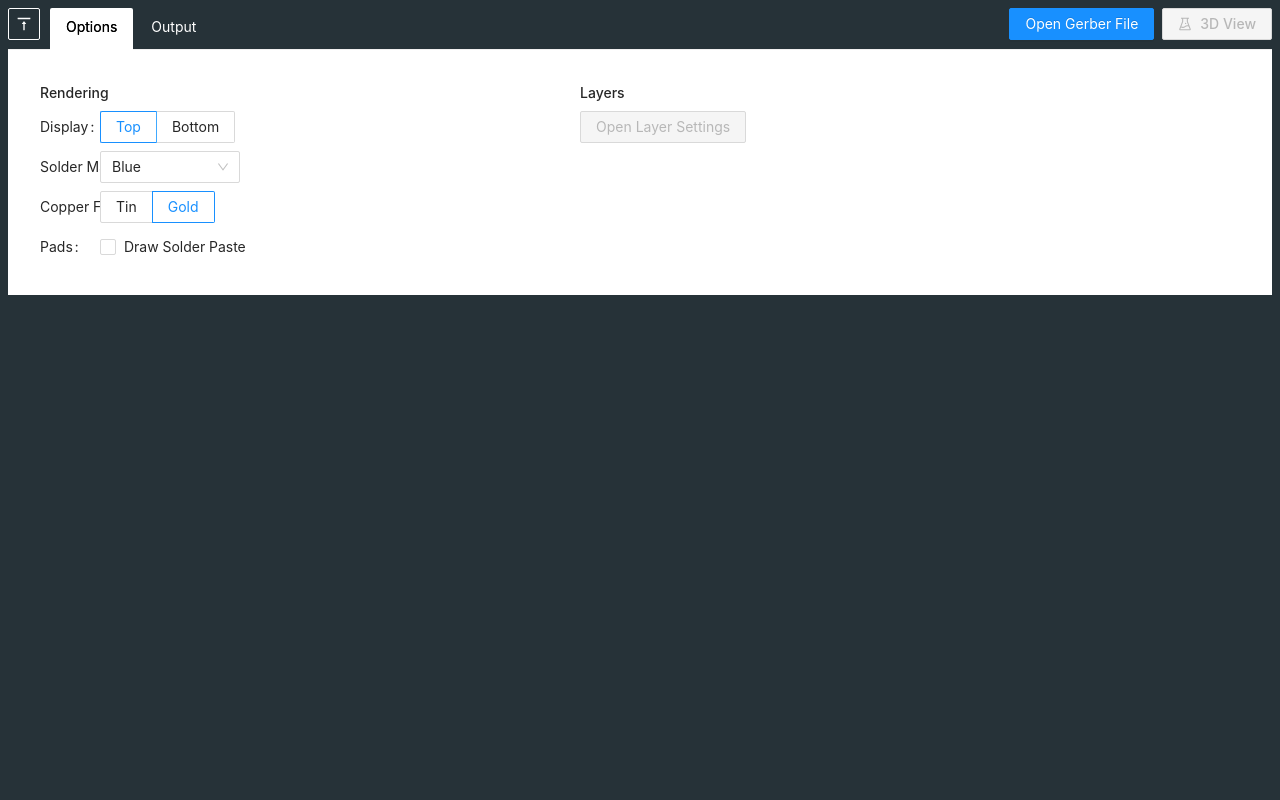
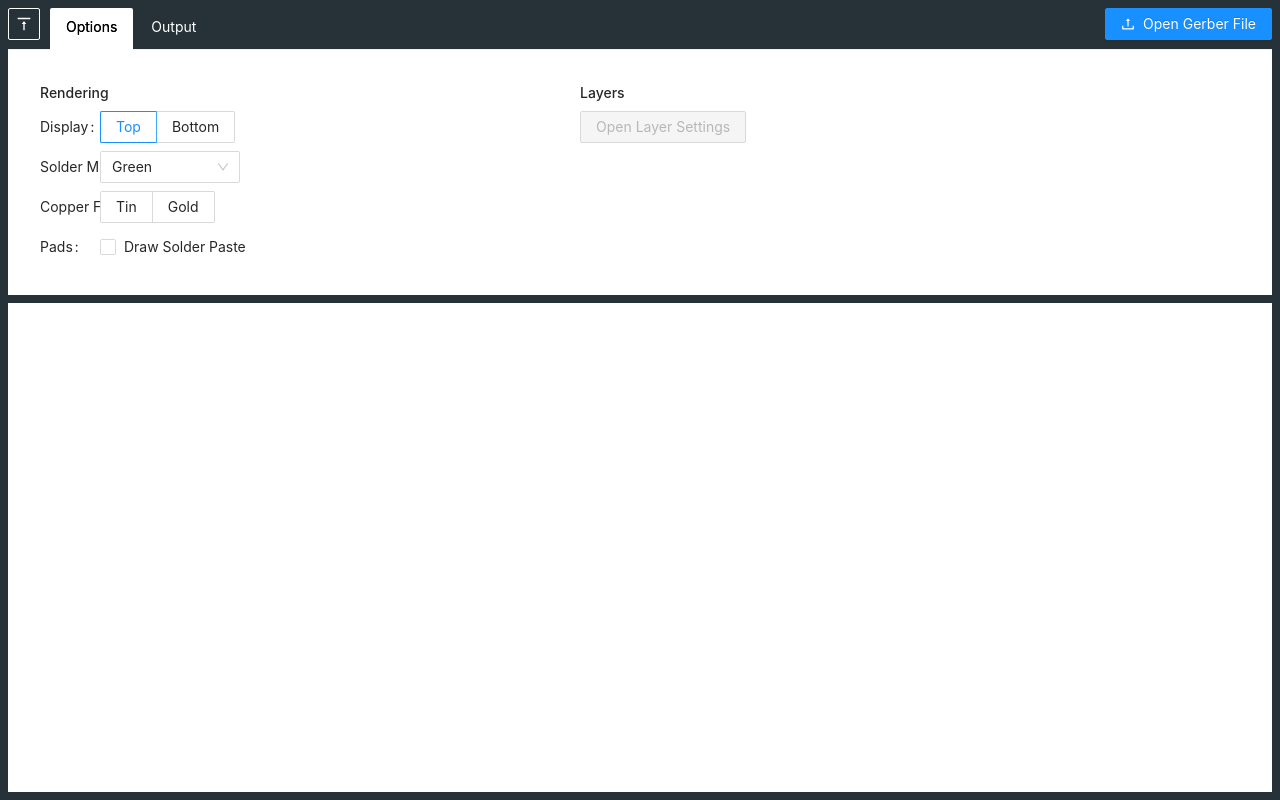
Before and after one commit to Arpitthedamager/GerberViewer, a Vue app: page / in a window 1280 px wide. Built offline with nearby package versions, Linux system fonts and the light colour scheme.

Commit message:
Update dependencies and enhance UI: Added 'unrar-js' dependency in package.json and package-lock.json; improved file upload button in App.vue with additional accepted file types and enhanced loading logic; refactored render options handling in RenderPanel.vue for better state management.

```diff
--- a/package.json
+++ b/package.json
@@ -18,6 +18,7 @@
     "process": "^0.11.10",
     "three": "^0.175.0",
     "three-spritetext": "^1.9.5",
+    "unrar-js": "^0.2.3",
     "util": "^0.12.4",
     "vue": "^3.2.39",
     "whats-that-gerber": "^4.2.7"
--- a/src/App.vue
+++ b/src/App.vue
@@ -6,19 +6,12 @@
           <a-upload
             :custom-request="loadGerber"
             :show-upload-list="false"
-            accept=".zip,application/zip">
-            <a-button type="primary" :loading="loading">Open Gerber File</a-button>
+            accept=".zip,.gbr,.GTL,.GBL,.GTO,.GBO,.GTS,.GBS,.GTP,.GBP,.DRL,.TXT,.GKO">
+            <a-button type="primary" :loading="loading" class="upload-button">
+              <template #icon><upload-outlined /></template>
+              Open Gerber File
+            </a-button>
           </a-upload>
-        </a-col>
-        <a-col>
-          <a-button
-            :type="render.view3d ? 'primary' : 'default'"
-            @click="toggleView3D"
-            :disabled="!gerber || layers.length === 0"
-            class="view3d-button">
-            <template #icon><experiment-outlined /></template>
-            3D View
-          </a-button>
         </a-col>
       </a-row>
     </template>
@@ -41,6 +34,10 @@
             <a-tooltip title="Physical dimensions of the PCB">
               <info-circle-outlined class="section-icon" />
             </a-tooltip>
+          </div>
+          <div class="info-item highlight">
+            <span class="info-label">File Name</span>
+            <span class="info-value">{{ gerber?.name }}</span>
           </div>
           <div class="info-item highlight">
             <span class="info-label">Dimensions</span>
@@ -102,36 +99,32 @@
       <output-panel :gerber="gerber" :layers="layers" :render="render" />
     </a-tab-pane>
   </x-panel-container>
-  <gerber-view v-if="!render.view3d" :layers="layers" :render="render" :style="{ top: `${canvasTop}px` }" />
-  <gerber-3d-view v-else :layers="layers" :render="render" :style="{ top: `${canvasTop}px` }" />
+  <gerber-view :layers="layers" :render="render" :style="{ top: `${canvasTop}px` }" />
 </template>
 
 <script lang="ts" setup>
 import type { InputLayer } from 'pcb-stackup';
-import { ref, computed } from 'vue';
-import { ExperimentOutlined, InfoCircleOutlined } from '@ant-design/icons-vue';
+import { ref, computed, watch } from 'vue';
+import { InfoCircleOutlined, UploadOutlined } from '@ant-design/icons-vue';
 
 import XPanelContainer from '@/components/XPanelContainer.vue';
 import XPanel from '@/components/XPanel.vue';
 import GerberView from '@/components/GerberView.vue';
-import Gerber3DView from '@/components/Gerber3DView.vue';
 
 import LayersPanel from '@/panels/LayersPanel.vue';
 import RenderPanel from '@/panels/RenderPanel.vue';
 import OutputPanel from '@/panels/OutputPanel.vue';
 
-import { loadLayers, type RenderOptions } from '@/utils/gerber';
+import { loadLayers, renderStack, type RenderOptions } from '@/utils/gerber';
 
-const gerber = ref<File>();
-
+const loading = ref(false);
+const gerber = ref<File | null>(null);
 const layers = ref<InputLayer[]>([]);
-
 const render = ref<RenderOptions>({
   side: 'top',
-  sm: 'blue',
-  cf: 'gold',
-  sp: false,
-  view3d: false,
+  sm: 'green',
+  cf: 'none',
+  sp: false
 });
 
 // PCB Dimensions
@@ -146,19 +139,33 @@ function handleResize(height: number): void {
   canvasTop.value = height;
 }
 
-const loading = ref(false);
+// Watch for render option changes
+watch(render, async (newValue) => {
+  console.log('Render options changed in App:', newValue);
+  if (layers.value.length > 0) {
+    try {
+      // Force re-render of the PCB view
+      const stack = await renderStack(layers.value, newValue);
+      console.log('Stack updated with new render options');
+    } catch (error) {
+      console.error('Error updating render:', error);
+    }
+  }
+}, { deep: true });
+
 async function loadGerber({ file }: { file: File }): Promise<void> {
-  loading.value = true;
-  gerber.value = file;
-  layers.value = await loadLayers(file);
-
-  // Calculate PCB dimensions based on layer count
-  calculatePCBDimensions();
-
-  loading.value = false;
+  try {
+    loading.value = true;
+    gerber.value = file;
+    layers.value = await loadLayers(file);
+    calculatePCBDimensions();
+  } catch (error) {
+    console.error('Error loading file:', error);
+  } finally {
+    loading.value = false;
+  }
 }
 
-// Simple function to estimate PCB dimensions based on layer count
 function calculatePCBDimensions(): void {
   const layerCount = layers.value.length;
 
@@ -170,10 +177,6 @@ function calculatePCBDimensions(): void {
   } else {
     pcbDimensions.value = { width: 100, height: 70 };
   }
-}
-
-function toggleView3D(): void {
-  render.value.view3d = !render.value.view3d;
 }
 </script>
 
@@ -194,8 +197,8 @@ body,
 }
 
 .pcb-info {
-  position: absolute;
-  top: 20px;
+  position: fixed;
+  top: 60px;
   right: 20px;
   background: rgba(0, 0, 0, 0.85);
   backdrop-filter: blur(10px);
@@ -319,4 +322,19 @@ body,
     }
   }
 }
+
+.upload-buttons {
+  display: flex;
+  gap: 10px;
+  margin-top: 20px;
+}
+
+.upload-button {
+  min-width: 120px;
+}
+
+.info-section h3 {
+  margin: 10px 0;
+  color: #1890ff;
+}
 </style>
--- a/src/components/GerberView.vue
+++ b/src/components/GerberView.vue
@@ -44,16 +44,32 @@ const dragging = ref(false);
 watch([image, container, translate], () => {
   const canvas = canvasRef.value;
   if (!canvas || !container.value) return;
+
+  // Set canvas dimensions
   canvas.width = container.value.width;
   canvas.height = container.value.height;
 
-  if (!image.value) return;
-  if (!image.value.width || !image.value.height) return;
-
+  // Clear canvas with white background
   const ctx = canvas.getContext('2d');
   if (!ctx) return;
 
+  ctx.fillStyle = '#ffffff';
+  ctx.fillRect(0, 0, canvas.width, canvas.height);
+
+  if (!image.value) {
+    console.log('No image to render');
+    return;
+  }
+
+  if (!image.value.width || !image.value.height) {
+    console.log('Image has no dimensions:', image.value);
+    return;
+  }
+
+  console.log('Rendering image:', image.value.width, 'x', image.value.height);
+
   const rect = scaleInside(canvas, image.value);
+  console.log('Scaled dimensions:', rect);
 
   const canvasCenter = centerOf(canvas);
   const imageCenter = centerOf(rect);
@@ -64,6 +80,7 @@ watch([image, container, translate], () => {
   translate.x = withIn(translate.x, canvasCenter.x + imageCenter.x * scale - 50);
   translate.y = withIn(translate.y, canvasCenter.y + imageCenter.y * scale - 50);
 
+  try {
     ctx.save();
     ctx.translate(canvasCenter.x, canvasCenter.y);
     ctx.translate(translate.x, translate.y);
@@ -71,6 +88,10 @@ watch([image, container, translate], () => {
     ctx.translate(-imageCenter.x, -imageCenter.y);
     ctx.drawImage(image.value, 0, 0, rect.width, rect.height);
     ctx.restore();
+    console.log('Image rendered successfully');
+  } catch (error) {
+    console.error('Error rendering image:', error);
+  }
 });
 
 watch(image, () => {
--- a/src/components/XPanelContainer.vue
+++ b/src/components/XPanelContainer.vue
@@ -40,6 +40,11 @@ watch(containerSize, () => {
 function handleCollapse() {
   collapsed.value = !collapsed.value;
 }
+
+const handleTabChange = (key: string) => {
+  console.log('Tab changed:', key);
+  // Add any tab change logic here if needed
+};
 </script>
 
 <style lang="scss">
--- a/src/panels/RenderPanel.vue
+++ b/src/panels/RenderPanel.vue
@@ -3,7 +3,7 @@
     <a-form-item label="Display">
       <a-row type="flex" :gutter="[8]">
         <a-col>
-          <a-radio-group v-model:value="render.side">
+          <a-radio-group v-model:value="localRender.side">
             <a-radio-button value="top">Top</a-radio-button>
             <a-radio-button value="bottom">Bottom</a-radio-button>
           </a-radio-group>
@@ -13,7 +13,7 @@
     <a-form-item label="Solder Mask">
       <a-row type="flex" :gutter="[8, 8]">
         <a-col>
-          <a-select v-model:value="render.sm" :style="{ width: '10em' }">
+          <a-select v-model:value="localRender.sm" :style="{ width: '10em' }">
             <a-select-option value="green">Green</a-select-option>
             <a-select-option value="red">Red</a-select-option>
             <a-select-option value="yellow">Yellow</a-select-option>
@@ -28,7 +28,7 @@
     <a-form-item label="Copper Finish">
       <a-row type="flex" :gutter="[8]">
         <a-col>
-          <a-radio-group v-model:value="render.cf">
+          <a-radio-group v-model:value="localRender.cf">
             <a-radio-button value="tin">Tin</a-radio-button>
             <a-radio-button value="gold">Gold</a-radio-button>
           </a-radio-group>
@@ -38,7 +38,7 @@
     <a-form-item label="Pads">
       <a-row type="flex" :gutter="[8]">
         <a-col>
-          <a-checkbox v-model:checked="render.sp">
+          <a-checkbox v-model:checked="localRender.sp">
             Draw Solder Paste
           </a-checkbox>
         </a-col>
@@ -49,7 +49,7 @@
 
 <script lang="ts" setup>
 import type { RenderOptions } from '@/utils/gerber';
-import { defineProps, reactive } from 'vue';
+import { defineProps, reactive, watch, defineEmits } from 'vue';
 
 import PanelUnit from '@/components/XPanelUnit.vue';
 
@@ -57,5 +57,19 @@ const props = defineProps<{
   render: RenderOptions;
 }>();
 
-const render = reactive(props.render);
+const emit = defineEmits(['update:render']);
+
+// Create a local reactive copy of render options
+const localRender = reactive({ ...props.render });
+
+// Watch for changes in local render options
+watch(localRender, (newValue) => {
+  console.log('Render options changed:', newValue);
+  emit('update:render', { ...newValue });
+}, { deep: true });
+
+// Update local render when props change
+watch(() => props.render, (newValue) => {
+  Object.assign(localRender, newValue);
+}, { deep: true });
 </script>
```
Also changed, not shown: 1 other file (tests, documents, lock files or other folders). Lines whose indentation alone changed are shown as unchanged.
